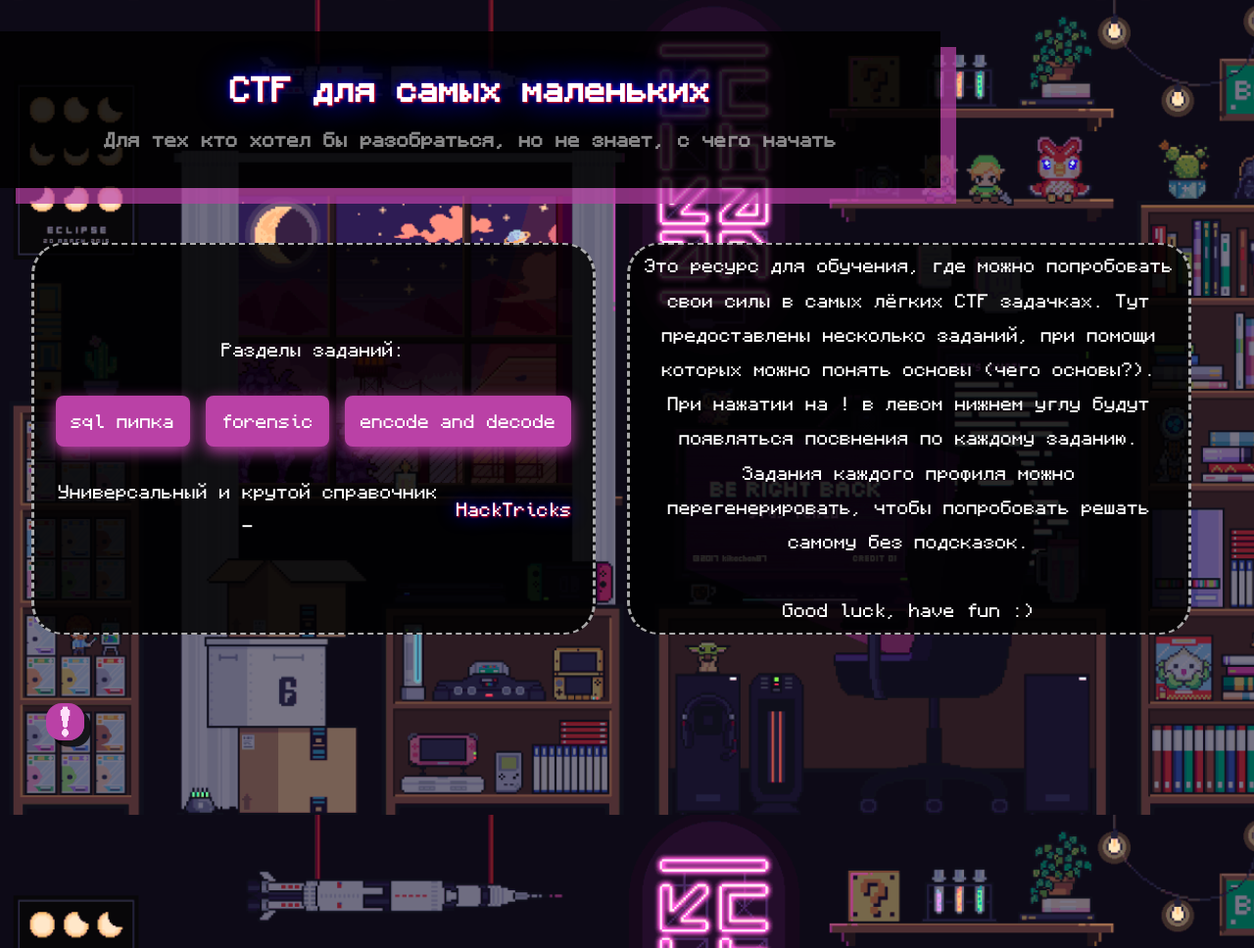
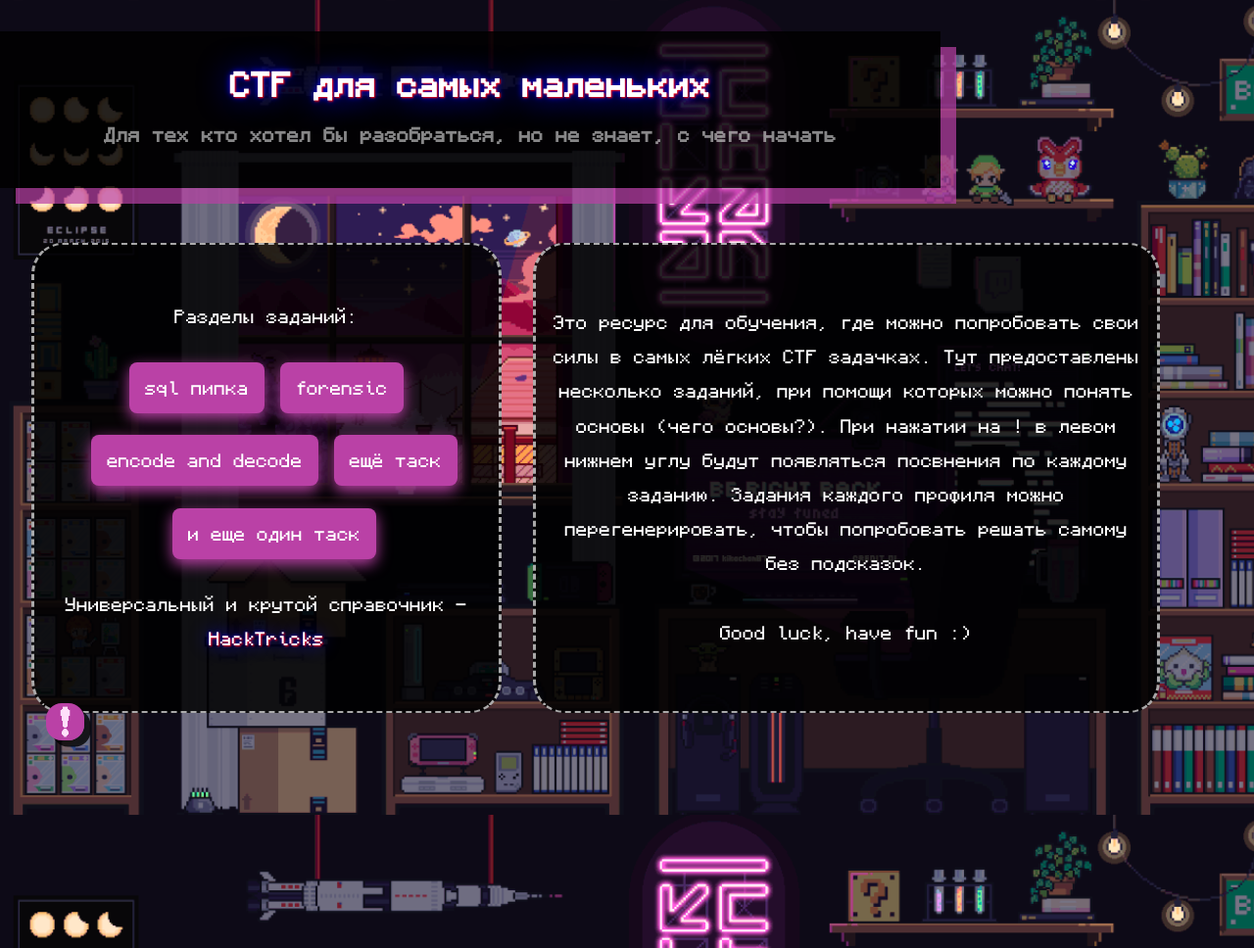
Before and after one commit to cheeest/CTF-site-project, a Flask app: page / in a window 1280 px wide. Shown: the top 968 px of the page at 98% size. Run offline with Flask 3, Linux system fonts and the light colour scheme; some libraries are stand-ins or nearby versions.

Commit message:
fix: text center

```diff
--- a/static/index.css
+++ b/static/index.css
@@ -39,9 +39,6 @@
     text-align: center;
     line-height: 2;
     font-size: 1.1rem;
-    display: flex;
-    align-items: center;
-    justify-content: center;
 }
 
 .header {
@@ -58,6 +55,8 @@
      color: rgba(225, 225, 225, 0.6);
 }
 .translate-header {
+    width: 100%;
+    height: 100%;
     transition: 0.5s;
 }
 
@@ -131,7 +130,7 @@
 }
 
 .headerblock {
-    width: clamp(60rem, 65% , 80rem);
+    width: clamp(60rem, 65% , 140rem);
     height: clamp(10rem, 20%, 10rem);
     padding: 1rem;
     margin-left: 0rem;
@@ -152,8 +151,8 @@
 }
 
 .info1 {
-    width: 45%;
-    height: 50%;
+    width: clamp(40rem, 45%, 80rem);
+    height: clamp(30rem, 50%, 30rem);
     padding: 0.85rem;
     margin-top: 3.5rem;
     transition: 1s;
@@ -164,8 +163,10 @@
 
 }
 
-.info1:hover {
-     background-image: linear-gradient(to bottom, rgba(255, 0, 0, 0), rgba(186, 65, 166, 0.3));
+
+.small {
+    width: clamp(30rem, 35%, 40rem);
+    height: clamp(30rem, 20%, 30rem);
 }
 
 .navigation{
--- a/templates/index.html
+++ b/templates/index.html
@@ -5,12 +5,14 @@
     {% include '_header.html' %}
 
     <div class="container">
-        <div class="info1 divv" >
+        <div class="small info1 divv" >
             <p class="simpletext">Разделы заданий:</p>
             <nav class="navbtn">
                 <a href="{{ url_for('sql') }}" class="btn1">sql пипка</a>
                 <a href="{{ url_for('found') }}" class="btn1">forensic</a>
                 <a href="{{ url_for('decode') }}" class="btn1">encode and decode</a>
+                <a href="{{ url_for('found') }}" class="btn1">ещё таск</a>
+                <a href="{{ url_for('decode') }}" class="btn1">и еще один таск</a>
 
                 <!--    <a href="">rfi</a>-->
                 <!--    <a href="">lfi</a>-->
```
